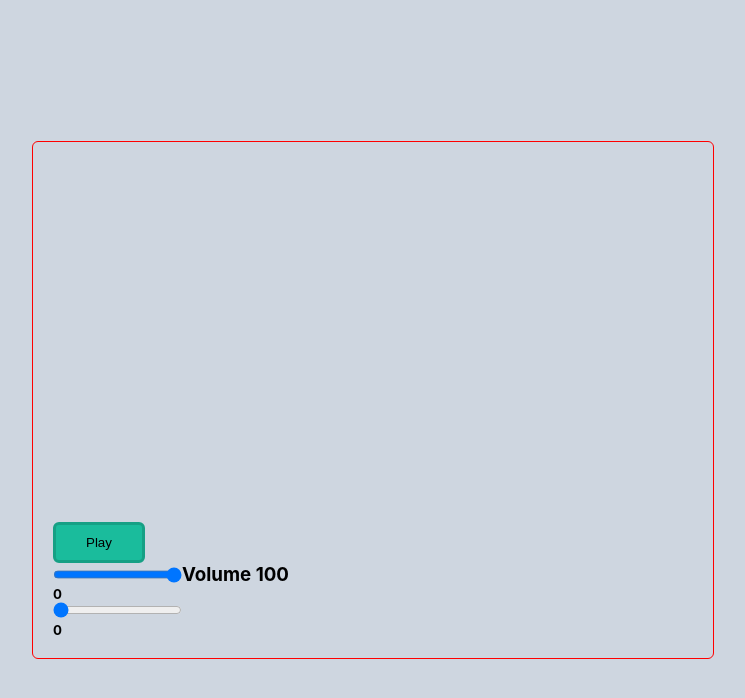
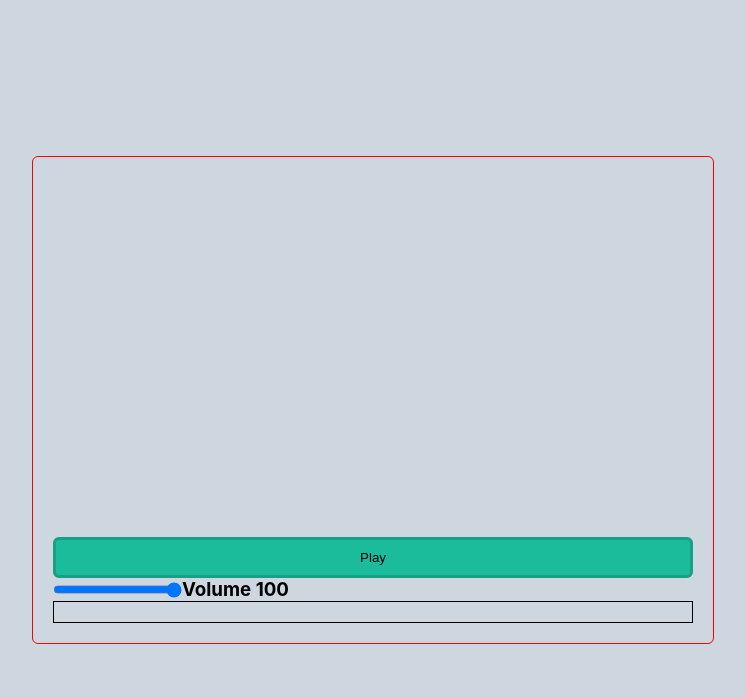
Before and after one commit to akashvaghela09/lofi-radio, a React (Create React App) app: page / in a window 1280 px wide. Shown: the top 698 px of the page, without its empty margins (267-1012 px from the left). Built offline with nearby package versions, Linux system fonts and the light colour scheme.

Commit message:
seek, volume changes, fade effect, axios added

```diff
--- a/package.json
+++ b/package.json
@@ -6,6 +6,7 @@
     "@testing-library/jest-dom": "^5.11.4",
     "@testing-library/react": "^11.1.0",
     "@testing-library/user-event": "^12.1.10",
+    "axios": "^0.24.0",
     "react": "^17.0.2",
     "react-dom": "^17.0.2",
     "react-player": "^2.9.0",
--- a/src/Components/Player.jsx
+++ b/src/Components/Player.jsx
@@ -1,33 +1,78 @@
 import React, { useEffect, useRef, useState } from 'react';
 import styles from "../Styles/Player.module.css";
-import ReactPlayer from 'react-player/youtube';
-
+import ReactPlayer from 'react-player';
+import data from "../Config/list.json"
 
 
 const Player = () => {
-    const URL = "https://cloud-object-storage-20-bucket-01.s3.jp-tok.cloud-object-storage.appdomain.cloud/Ek%20Passe%20Tu%20Babbu%20-%20Sakhiyaan.mp3";
+    // const URL = "https://cloud-object-storage-20-bucket-01.s3.jp-tok.cloud-object-storage.appdomain.cloud/Ek%20Passe%20Tu%20Babbu%20-%20Sakhiyaan.mp3";
 
-    const [isPlayed, setPlayed] = useState(false)
-    const [volumeValue, setVolumeValue] = useState(1)
-    const [currentTime, setCurrentTime] = useState(0)
-    const [remainingTime, setRemainingTime] = useState(0)
+    const youtubeUrls = [
+        "https://www.youtube.com/watch?v=saYfjjUQ6xw",
+        "https://www.youtube.com/watch?v=8pfdxZAvKoU",
+        "https://www.youtube.com/watch?v=xitd9mEZIHk",
+        "https://www.youtube.com/watch?v=x-KbnJ9fvJc",
+        "https://www.youtube.com/watch?v=5qap5aO4i9A",
+    ]
+    const [isPlayed, setPlayed] = useState(false);
+    const [volumeValue, setVolumeValue] = useState(1);
+    const [currentProgress, setCurrentProgress] = useState(0);
+    const [loadedProgress, setLoadedProgress] = useState(0);
+    const [remainingTime, setRemainingTime] = useState(0);
+    const [totalTime, setTotalTime] = useState(0);
+    const [seekValue, setSeekValue] = useState(0);
     const audioRef = useRef();
 
-    const playFunc = () => {
-        // if(isPlayed == true){
-        //     audioRef.current.play()
-        // } else {
-        //     audioRef.current.pause()
-        // }
-        setPlayed(!isPlayed)
+    const handlePlay = () => {
+        if(isPlayed === true){
+            let count = 1;
+            let timeId = setInterval(() => {
+                count = (count) - 0.1
+                if(count >= 0){
+                    setVolumeValue(count)
+                } else {
+                    setVolumeValue(0)
+                    clearInterval(timeId)
+                    setPlayed(!isPlayed)
+                }
+            }, 150);
+        } else {
+            setPlayed(!isPlayed)
+            let count = 0;
+            let timeId = setInterval(() => {
+                count = (count) + 0.1
+                if(count <= 1){
+                    setVolumeValue(count)
+                } else {
+                    setVolumeValue(1)
+                    clearInterval(timeId)
+                }
+            }, 150);
+        }
     }
 
     const handleVolumeChange = (e) => {
         let tempValue = e.target.value
-        audioRef.current.volume = tempValue / 100;
         setVolumeValue(tempValue)
-        console.log(tempValue);
     }
+
+    const handleProgress = (e) => {
+        let tempLoad = e.loaded * 100
+        let tempPlayed = e.played * 100
+        setCurrentProgress(tempPlayed+"%")
+        setLoadedProgress(tempLoad+"%")
+        setSeekValue(e.played)
+
+    }
+
+    const handleSeekChange = (e) => {
+        let tempSeek = e.target.value
+        audioRef.current.seekTo(tempSeek, "fraction")
+    }
+
+    useEffect(() => {
+        console.log(data)
+    }, []);
 
     return (
         <div className={styles.wrapper}>
@@ -36,17 +81,20 @@ const Player = () => {
                 playing={isPlayed}
                 volume={volumeValue}
                 controls={true}
+                onProgress={(e) => handleProgress(e)}
+                onDuration={(e) => setTotalTime(e)}
+                ref={audioRef}
+                loop={true}
             />
-            <audio ref={audioRef} src={URL} type="audio/mpeg"></audio>
-            <button className={styles.playButton} onClick={() => playFunc()}>{isPlayed !== true ? "Play" : "Pause"}</button>
+            <button className={styles.playButton} onClick={() => handlePlay()}>{isPlayed !== true ? "Play" : "Pause"}</button>
             <div className={styles.volumeDiv}>
                 <input value={volumeValue} onChange={(e) => handleVolumeChange(e)} type="range" min="0" max="1" step="0.001"/>
                 <h3>Volume {Math.round(volumeValue * 100)}</h3>
             </div>
-            <div className="">
-                <h5>{currentTime}</h5>
-                <input value={currentTime} type="range" />
-                <h5>{remainingTime}</h5>
+            <div className={styles.progressDiv} >
+                <div className={styles.progressLoad} style={{width: loadedProgress}}/>
+                <div className={styles.progressBarVisible} style={{width: currentProgress}}/>
+                <input className={styles.progressBar} value={seekValue} onChange={(e) => handleSeekChange(e)} type="range" min="0" max="1" step="0.001"/>
             </div>
         </div>
     )
--- a/src/Styles/Player.module.css
+++ b/src/Styles/Player.module.css
@@ -2,6 +2,8 @@
     border: 1px solid red;
     padding: 20px;
     border-radius: 6px;
+    display: flex;
+    flex-direction: column;
 }
 
 .playButton {
@@ -22,3 +24,32 @@
 .volumeDiv {
     display: flex;
 }
+
+.progressDiv {
+    border: 1px solid black;
+    position: relative;
+    min-height: 15px;
+}
+
+.progressBar {
+    width: 100%;
+    opacity: 0;
+    height: 10px;
+    /* display: none; */
+}
+
+.progressLoad {
+    background-color: #b2bec3;
+    width: 100%;
+    height: 15px;
+    position: absolute;
+    top: 0px;
+}
+
+.progressBarVisible {
+    background-color: #74b9ff;
+    width: 100%;
+    height: 15px;
+    position: absolute;
+    top: 0px;
+}
```
Also changed, not shown: 1 other file (tests, documents, lock files or other folders).
